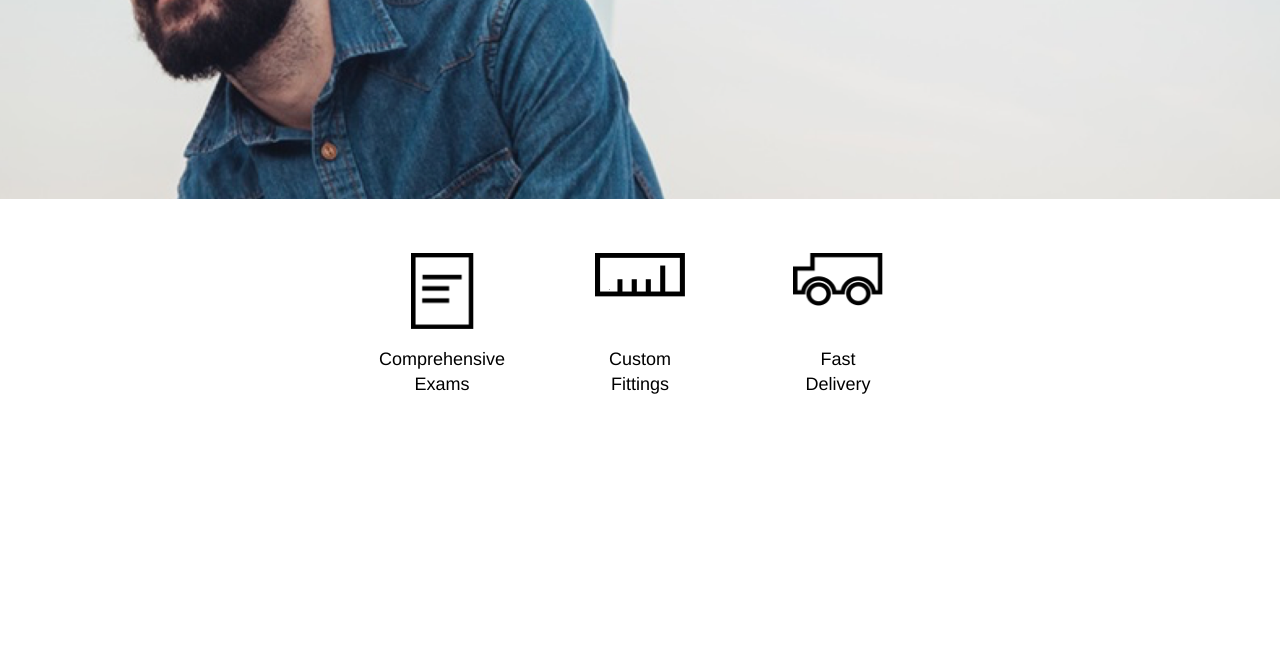
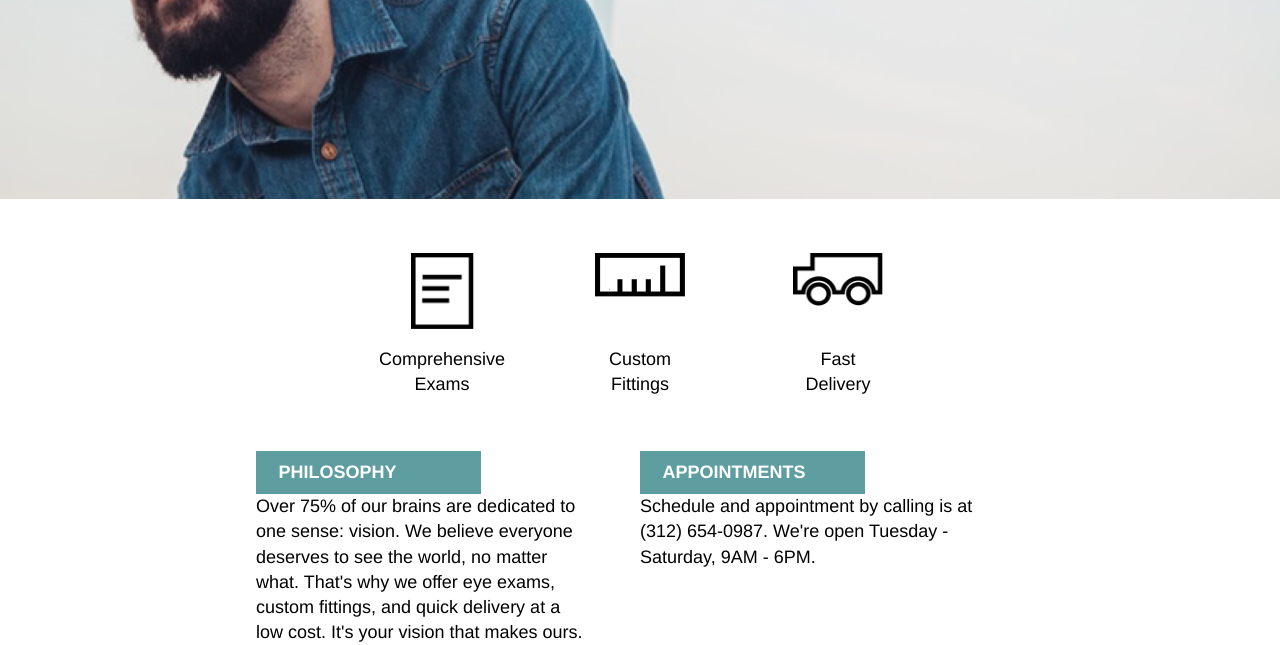
Before and after one commit to jridley11/tortoiseshell, a plain HTML site: page index.html in a window 1280 px wide. Shown: the part 359-1004 px from the top of the page. Before the commit the page ends 810 px from the top, so only its background shows below. Drawn offline with Linux system fonts and the light colour scheme.

Commit message:
Add Philosophy and Appointments Section.

```diff
--- a/index.html
+++ b/index.html
@@ -45,6 +45,19 @@
       </div>
     </div>
     <!-- Philosophy and Appointments -->
+    <div class="site-container">
+      <div class="info-container">
+        <div class="info">
+          <h4>PHILOSOPHY</h4>
+          <p>Over 75% of our brains are dedicated to one sense: vision. We believe everyone deserves to see the world, no matter what. That's why we offer eye exams, custom fittings, and quick delivery at a low cost. It's your vision that makes ours.</p>
+        </div>
+        <div class="info">
+          <h4>APPOINTMENTS</h4>
+          <p>Schedule and appointment by calling is at (312) 654-0987. We're open Tuesday - Saturday, 9AM - 6PM.</p>
+        </div>
+      </div>
+    </div>
     <!-- Footer Section -->
+    <div>
   </body>
 </html>
--- a/resources/css/style.css
+++ b/resources/css/style.css
@@ -10,7 +10,7 @@ body {
 }
 
 .site-container {
-  width: 960px;
+  max-width: 960px;
   margin: 0 auto;
 }
 
@@ -94,4 +94,22 @@ align-items: flex-start;
 }
 
 /* Philosophy and Appointments Section Styles */
+.info-container {
+  display: flex;
+  justify-content: center;
+}
+
+.info  {
+  width: 35%;
+  margin-right: 5%;
+
+}
+
+h4 {
+  max-width: 10rem;
+  background-color: cadetblue;
+  color: white;
+  padding: 0.5rem 1.25rem;
+  font-weight: bold;
+}
 /* Footer Styles */
```
